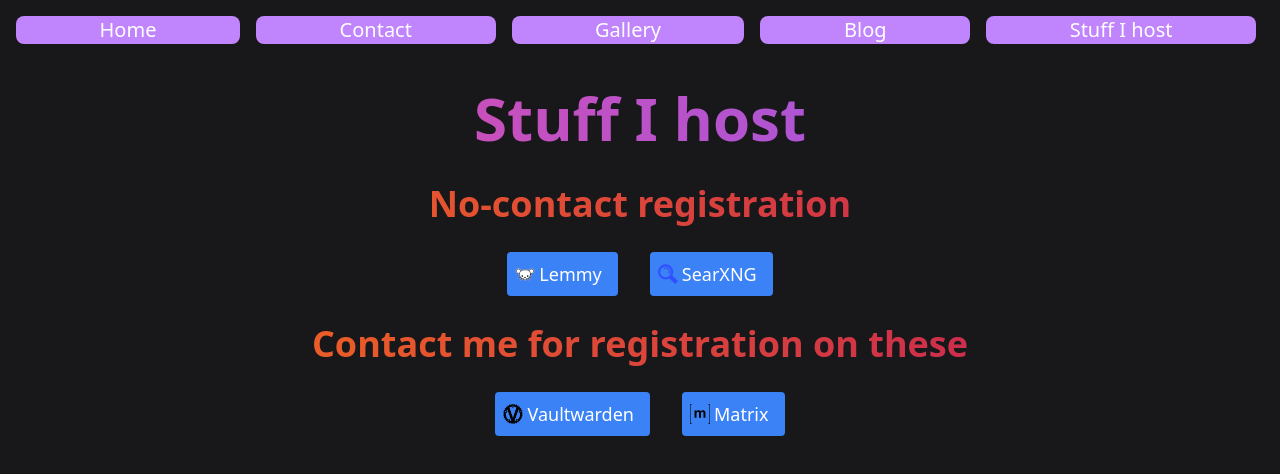
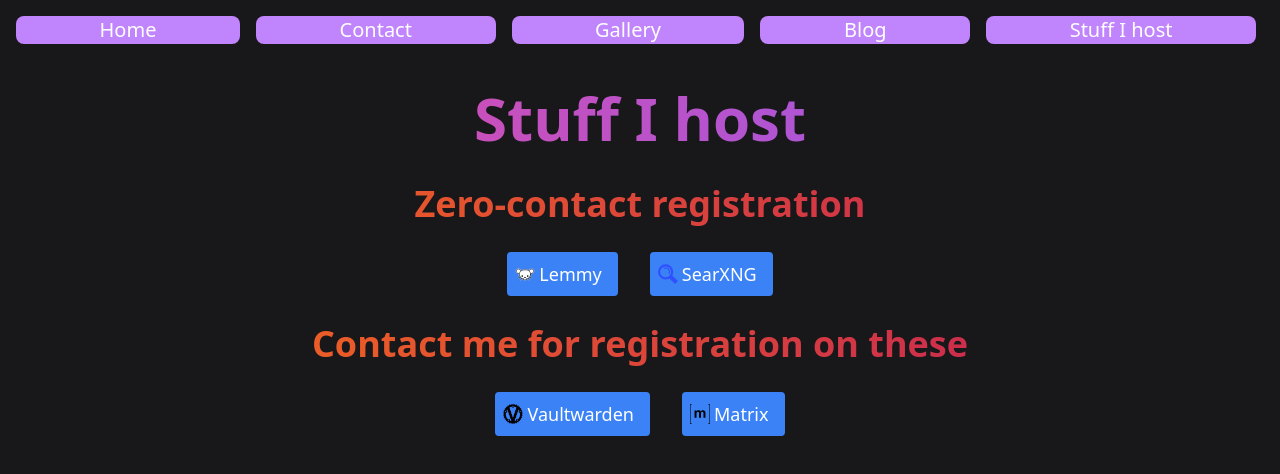
Before and after one commit to gragorther/website-2.0, a SvelteKit app: page /stuff_i_host in a window 1280 px wide. Shown: the top 474 px of the page. Built offline with nearby package versions, Linux system fonts and the light colour scheme.

Commit message:
Literally changed a single word :3

```diff
--- a/src/routes/stuff_i_host/+page.svelte
+++ b/src/routes/stuff_i_host/+page.svelte
@@ -4,7 +4,7 @@
 
 <title>Gregtech - Stuff I Host</title>
 <h1>Stuff I host</h1>
-<h2>No-contact registration</h2>
+<h2>Zero-contact registration</h2>
 <ul>
 	<li>
 		<ClickableButton
```
